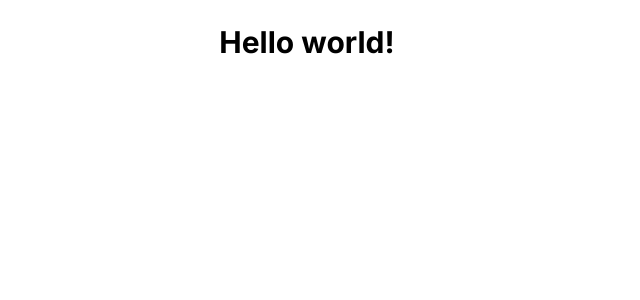
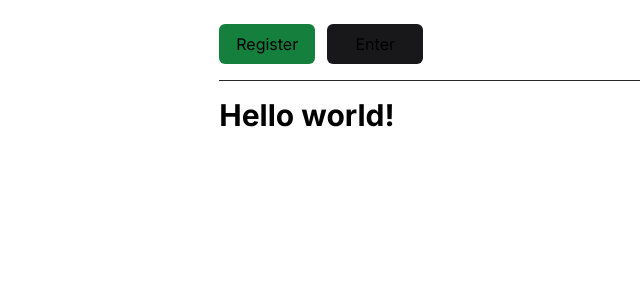
Before and after one commit to kevinmarquesp/nextjs-auth, a Next.js app: page / in a window 1280 px wide. Shown: the top 300 px of the page, without its empty margins (37-677 px from the left). Built offline with nearby package versions, Linux system fonts and the light colour scheme.

Commit message:
:sparkles: feature: Created a register page and added a button component at home to go to that page

```diff
--- a/app/(router)/page.tsx
+++ b/app/(router)/page.tsx
@@ -1,5 +1,19 @@
+import Link from "next/link";
+import { Button } from "../_components/Button";
+
 export default function Root() {
   return <>
+    <div className="space-x-3">
+      <Link href="/register">
+        <Button type="relevant">Register</Button>
+      </Link>
+      <Link href="/">
+        <Button>Enter</Button>
+      </Link>
+    </div>
+
+    <hr className="border-zinc-800 my-4" />
+
     <h1 className="text-3xl font-bold">
       Hello world!
     </h1>
--- /dev/null
+++ b/app/(router)/register/page.tsx
@@ -0,0 +1,7 @@
+export default function Root() {
+  return <>
+    <h1 className="text-3xl font-bold">
+      Register page!
+    </h1>
+  </>;
+}
--- /dev/null
+++ b/app/_components/Button.tsx
@@ -0,0 +1,28 @@
+import { ReactNode } from "react";
+
+export function Button({ children, className, type = "normal" }: Readonly<{
+  children: ReactNode;
+  className?: string;
+  type?: "normal" | "relevant" | "important";
+}>) {
+  let bgColor;
+
+  switch (type) {
+  case "relevant":
+    bgColor = "bg-green-700 hover:bg-green-800";
+    break;
+
+  case "important":
+    bgColor = "bg-red-700 hover:bg-red-800";
+    break;
+
+  default:
+    bgColor = "bg-zinc-900 hover:bg-zinc-800";
+  }
+
+  return <>
+    <button className={`${bgColor} transition-colors duration-75 ease-linear rounded-md outline-none  ${className ? className : "min-w-24 px-3 py-2 "}`}>
+      {children}
+    </button>
+  </>;
+}
```
